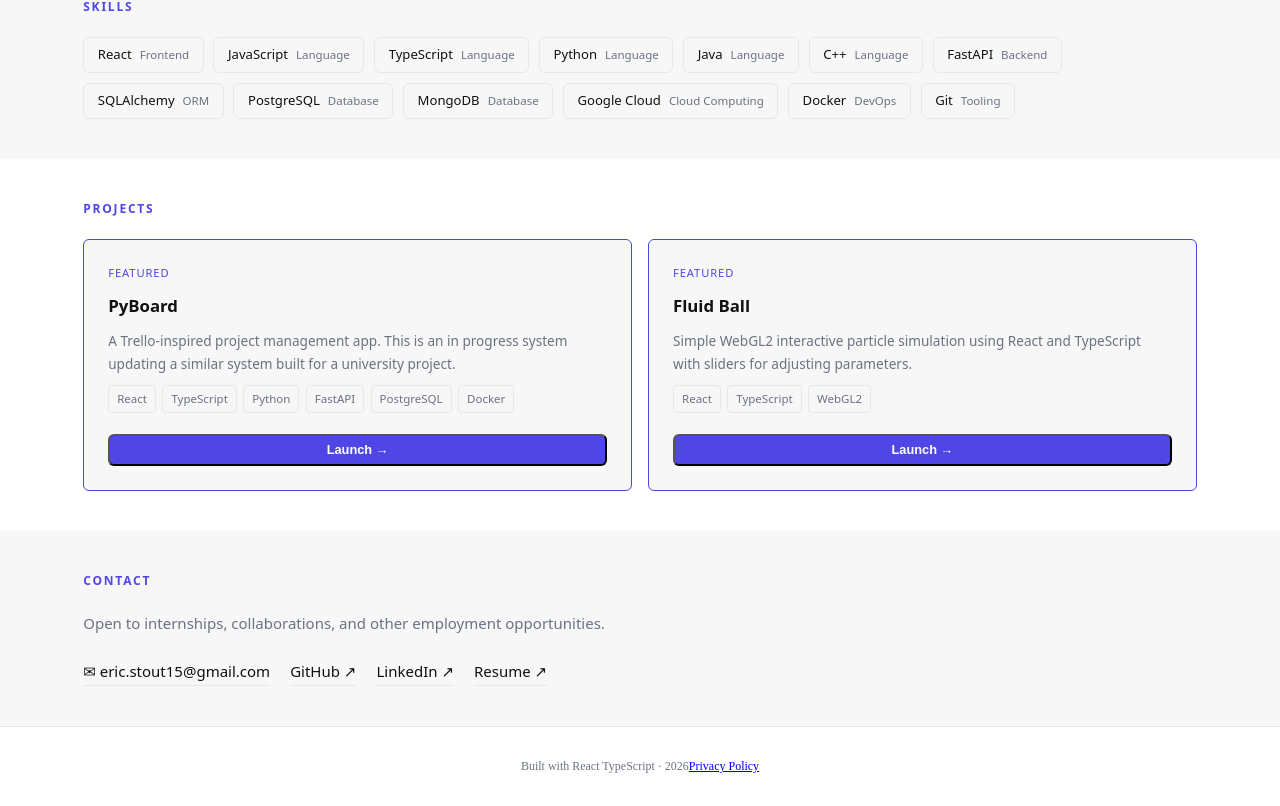
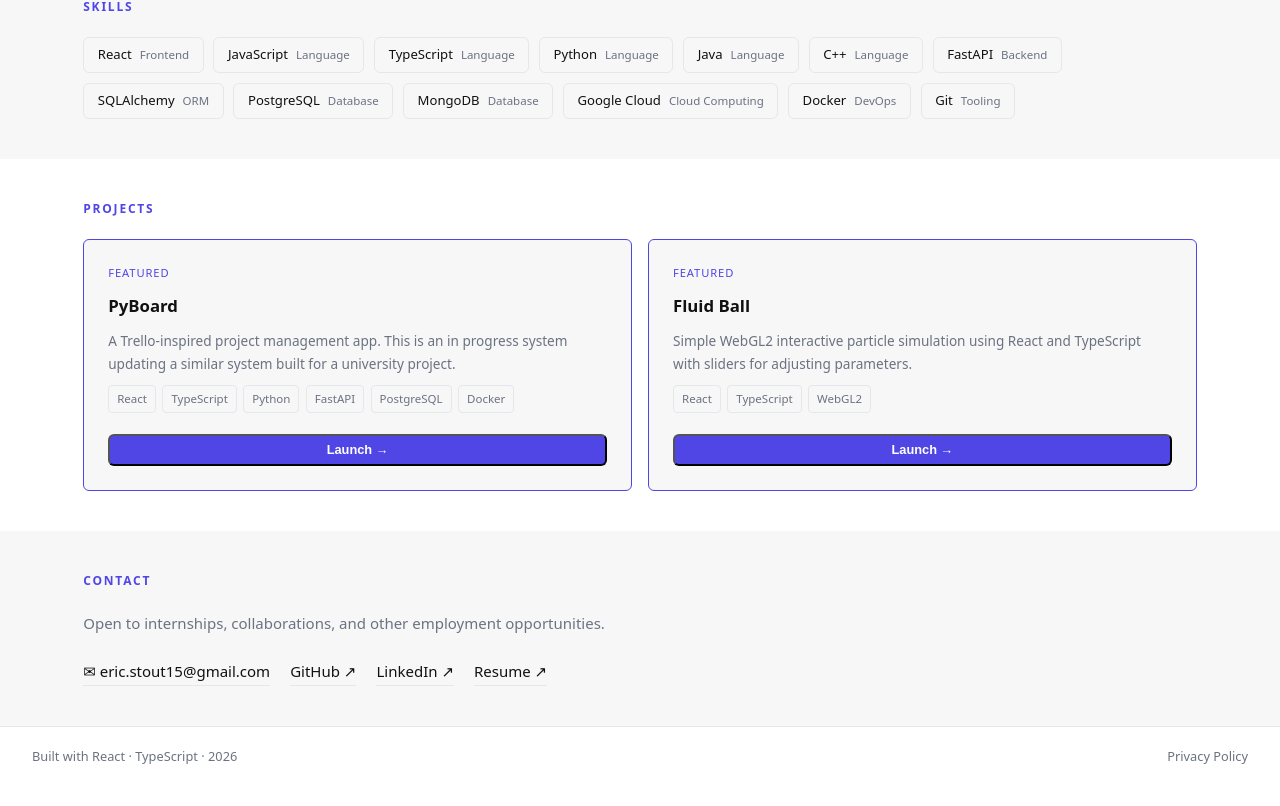
Before and after one commit to EMS0515/Portfolio, a React (Vite) app in the folder client/: page / in a window 1280 px wide. Shown: the part 698-1504 px from the top of the page. After the commit the page ends 1483 px from the top, so only its background shows below. Built offline with nearby package versions, Linux system fonts and the light colour scheme.

Commit message:
fixed styling

```diff
--- a/client/src/components/global/PortfolioFooter.tsx
+++ b/client/src/components/global/PortfolioFooter.tsx
@@ -1,10 +1,15 @@
-import "../../styles/landingpage.css";
+// PortfolioFooter.tsx
+import "../../styles/headerFooter.css";
 
 export default function PortfolioFooter() {
   return (
-      <footer className="lp-footer">
-        Built with React TypeScript · {new Date().getFullYear()}
-        <a href="/privacy">Privacy Policy</a>
-      </footer>
-    );
+    <footer className="pf-footer">
+      <span className="pf-footer-copy">
+        Built with React · TypeScript · {new Date().getFullYear()}
+      </span>
+      <nav className="pf-footer-links">
+        <a href="/privacy" className="pf-footer-link">Privacy Policy</a>
+      </nav>
+    </footer>
+  );
 }
--- a/client/src/components/global/PortfolioHeader.tsx
+++ b/client/src/components/global/PortfolioHeader.tsx
@@ -3,7 +3,7 @@
 import { Link } from "react-router-dom";
 import { useTheme } from "../../context/ThemeContext";
 import { useState } from "react";
-import "../../styles/header.css";
+import "../../styles/headerFooter.css";
 
 
 
--- a/client/src/styles/header.css
+++ b/client/src/styles/headerFooter.css
@@ -1,5 +1,7 @@
-/* PortfolioHeader.css — uses theme variables from themes.css */
+/* headerFooter.css — uses theme variables from themes.css */
 
+
+/*  Header  */
 .ph-header {
   display: flex;
   align-items: center;
@@ -80,3 +82,40 @@
   .ph-nav { gap: 1rem; }
   .ph-home-link { display: none; }
 }
+
+/*  Footer  */
+.pf-footer {
+  display: flex;
+  align-items: center;
+  justify-content: space-between;
+  padding: 1.25rem 2rem;
+  border-top: 1px solid var(--border);
+  background: var(--bg);
+  font-family: system-ui, sans-serif;
+}
+
+.pf-footer-copy {
+  font-size: 0.8rem;
+  color: var(--text-muted);
+}
+
+.pf-footer-links {
+  display: flex;
+  gap: 1.5rem;
+}
+
+.pf-footer-link {
+  font-size: 0.8rem;
+  color: var(--text-muted);
+  text-decoration: none;
+  transition: color 0.15s;
+}
+.pf-footer-link:hover { color: var(--text); }
+
+@media (max-width: 600px) {
+  .pf-footer {
+    flex-direction: column;
+    gap: 0.75rem;
+    text-align: center;
+  }
+}
```
